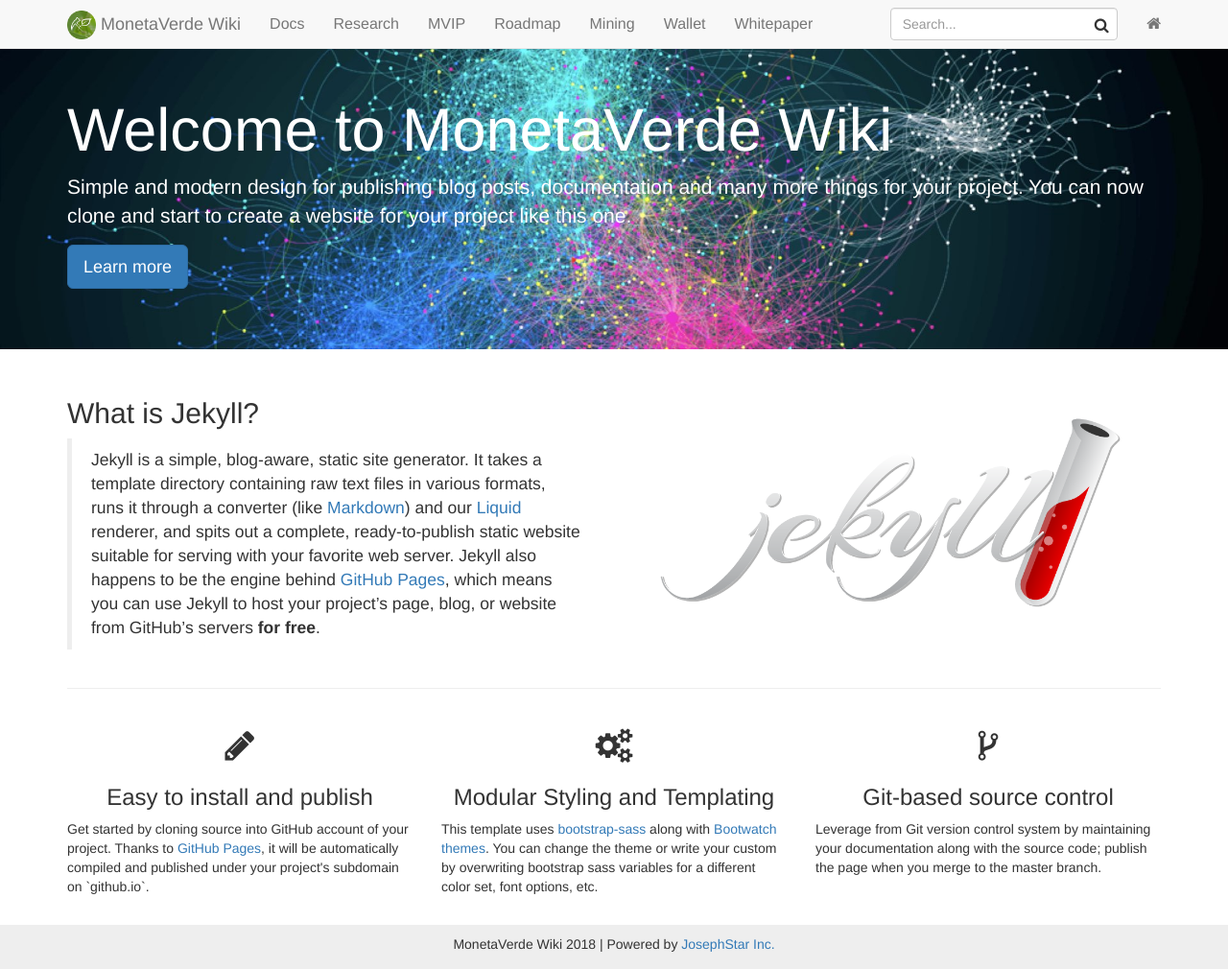
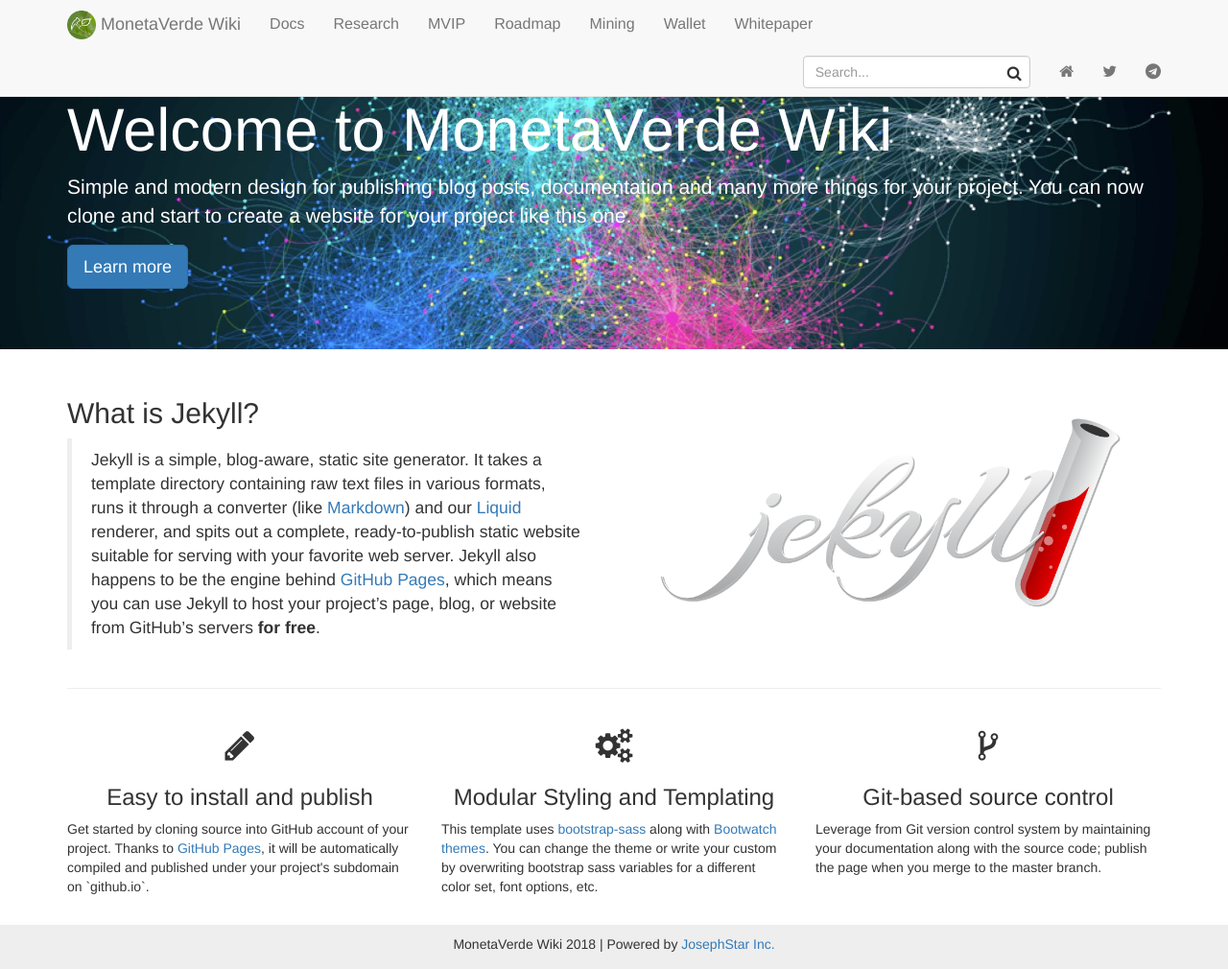
Before and after one commit to ammogcoder/www, a Jekyll site: the page built from index.html, in a window 1280 px wide and 1010 px high. Shown: the whole window at 96% size. Built offline with Jekyll 4.4.1, drawn with Linux system fonts in a browser that asks for light colours; nearby versions of some CDN libraries.

Commit message:
Update topnav.html

```diff
--- a/_includes/topnav.html
+++ b/_includes/topnav.html
@@ -32,6 +32,8 @@
                 </form>
                 <ul class="nav navbar-nav">
                     <li><a href="{{ site.home_url }}"><i class="fa fa-home" aria-hidden="true"></i></a></li>
+                    <li><a href="{{ site.twitter_url }}"><i class="fa fa-twitter" aria-hidden="true"></i></a></li>
+                    <li><a href="{{ site.telegram_url }}"><i class="fa fa-telegram" aria-hidden="true"></i></a></li>
                 </ul>
             </div>
         </div>
```
